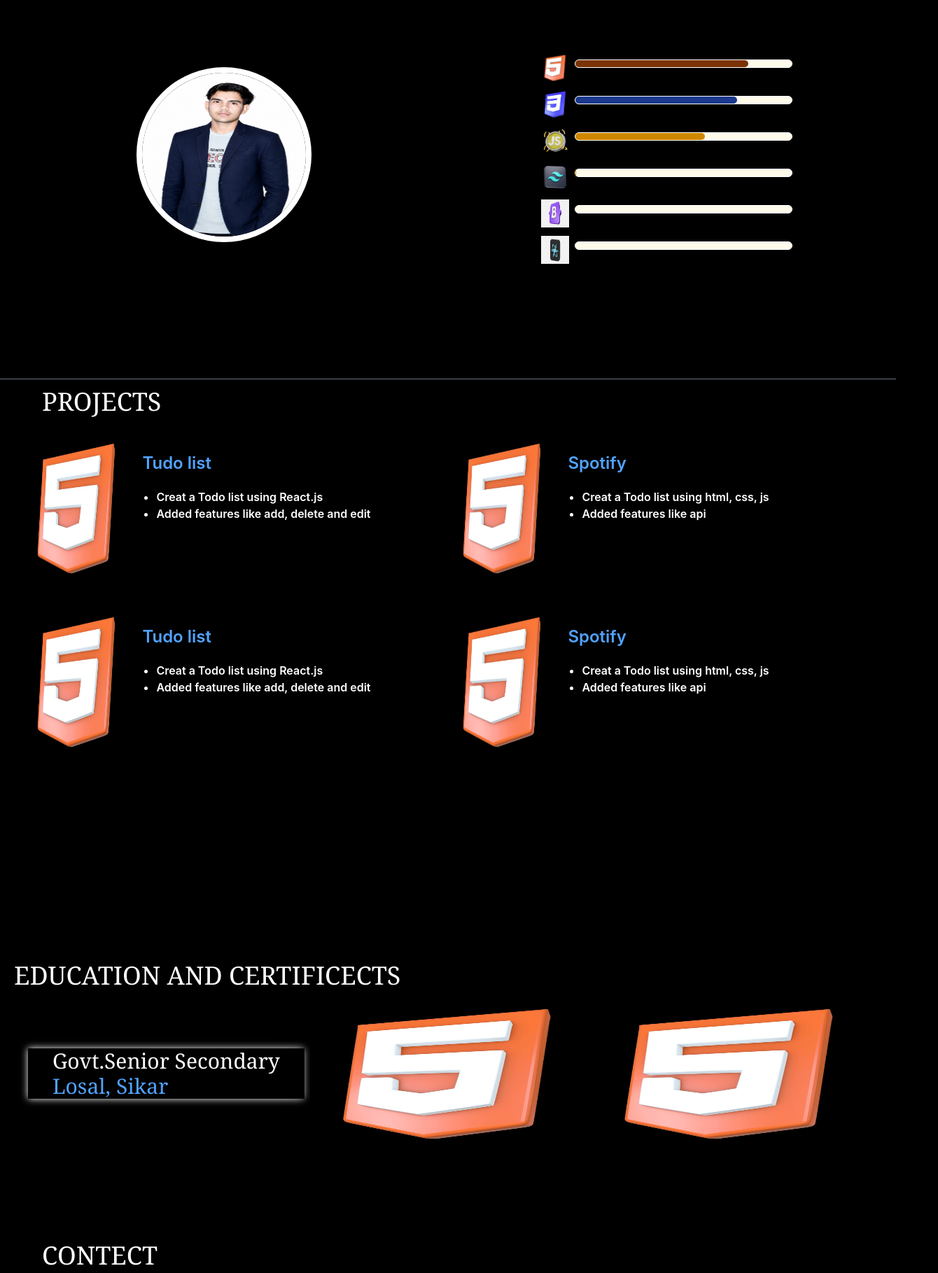
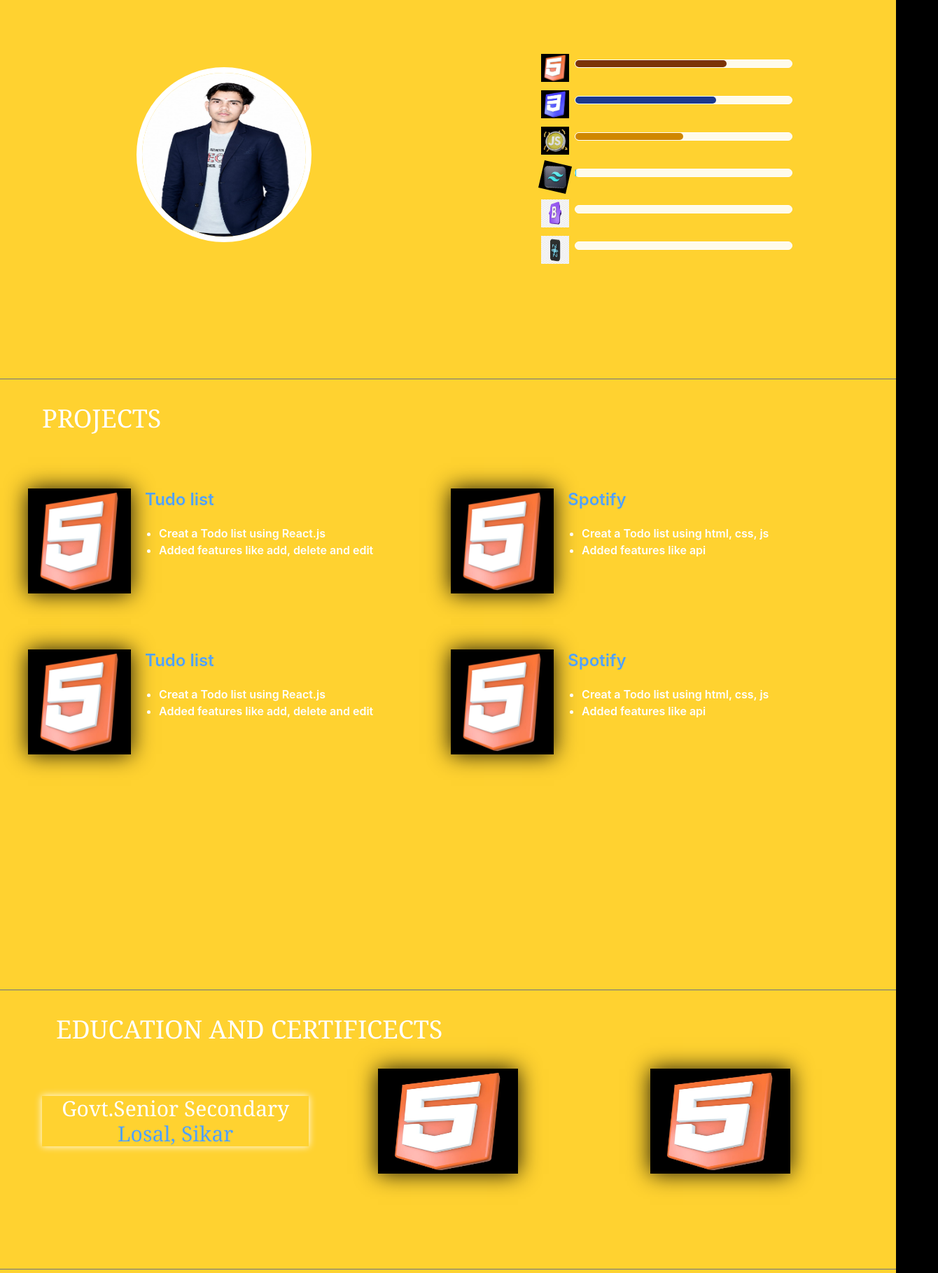
Before and after one commit to Raj-Hans-Hub/Portfolio, a React (Vite) app: page / in a window 1280 px wide. Shown: the part 960-2779 px from the top of the page at 70% size, 1340 px wide, since content can reach past the window. Built offline with nearby package versions, Linux system fonts and the light colour scheme.

Commit message:
resposive with max-sm

```diff
--- a/src/App.jsx
+++ b/src/App.jsx
@@ -12,6 +12,8 @@ function App() {
 
   return (
     <>
+    <div className="continer bg-amber-300 overflow-x-hidden">
+
       <Navbar />
       <Profile/>
       < Career_objecttive/>
@@ -19,6 +21,7 @@ function App() {
        <Projects/>
        <Eduandcer/>
        <Footer/>
+    </div>
     </>
   )
 }
--- a/src/components/Career_objecttive.jsx
+++ b/src/components/Career_objecttive.jsx
@@ -4,9 +4,9 @@ const Career_objecttive = () => {
   return (
     <>
       <>
-       <div  id='career' className="border-[.1px] container mx-auto p-4  border-y-gray-500 border-x-0 ">
+       <div  id='career' className="border-[.1px]    p-4  border-y-gray-500 border-x-0 ">
          <div className='text-start ms-20     my-4 text-4xl font-serif '>CAREER OBJECTIVE</div>
-        <div className="container flex  mx-auto text-l font-serif p-3 px-20 items-center "><p className=' text-shadow-[0px_0px_20px_white]'> Motivated and self-learning Fresher Web Developer with knowledge of HTML, CSS, JavaScript, React.js, and basic MERN stack development. Looking for an internship or entry-level opportunity to improve skills and work on real-world projects.
+        <div className="container flex   mx-auto text-l font-serif p-3 px-20 max-sm:px-4 items-center "><p className=' text-shadow-[0px_0px_20px_white]'> Motivated and self-learning Fresher Web Developer with knowledge of HTML, CSS, JavaScript, React.js, and basic MERN stack development. Looking for an internship or entry-level opportunity to improve skills and work on real-world projects.
             </p>
         </div>
         </div>
--- a/src/components/Eduandcer.jsx
+++ b/src/components/Eduandcer.jsx
@@ -3,25 +3,25 @@ import React from 'react'
 const Eduandcer = () => {
   return (
     <>
-      <div  id='edu' className='scroll-m-11 container mx-auto  md:h-[50vh] '>
-        <div className='md:text-start max-sm:text-start  ms-5 my-5 text-4xl  font-serif '>EDUCATION AND CERTIFICECTS</div>
-        <div className='flex gap-2 px-10 flex flex-col justify-center items-center md:flex-row'>
+      <div  id='edu' className='scroll-m-11 border-[.1px]  border-y-gray-500   border-x-0  pb-9 md:h-[50vh] '>
+        <div className='md:text-start   ms-20 my-9 text-4xl  font-serif max-sm:text-center max-sm:ms-0'>EDUCATION AND CERTIFICECTS</div>
+        <div className='flex gap-2 gap-y-5 container mx-auto px-15 flex-col justify-center  items-center md:flex-row'>
 
-        <div className="project_item_box shadow-[0px_0px_10px_white]  flex w-full">
+        <div className="project_item_box shadow-[0px_0px_10px_white]   flex w-full">
 
             <div className="project_detail  flex font-serif text-3xl justify-center items-center w-full">
-                <ul className=' '>
+                <ul className=' text-center'>
                     <li>Govt.Senior Secondary </li>
                     <li className='text-blue-400'>Losal, Sikar</li>
                 </ul>
             </div>
         </div>
-        <div className="project_item_box  flex w-full">
-            <div className="project_pic  "><img src={`${import.meta.env.BASE_URL}html.jpeg`} alt="" className='h-[200px] w-[400px] shadow-[0_0_30px_rgba(0,0,0,0.9)]' alt="" srcset="" /></div>
+        <div className="project_item_box   flex w-full">
+            <div className="project_pic mx-auto  "><img src={`${import.meta.env.BASE_URL}html.jpeg`} alt="" className='h-[150px] w-[200px] shadow-[0_0_30px_rgba(0,0,0,0.9)]' alt="" srcset="" /></div>
 
         </div>
         <div className="project_item_box  flex w-full">
-            <div className="project_pic  "><img src={`${import.meta.env.BASE_URL}html.jpeg`} alt="" className='h-[200px] w-[400px] shadow-[0_0_30px_rgba(0,0,0,0.9)]' alt="" srcset="" /></div>
+            <div className="project_pic  mx-auto"><img src={`${import.meta.env.BASE_URL}html.jpeg`} alt="" className='h-[150px] w-[200px] shadow-[0_0_30px_rgba(0,0,0,0.9)]' alt="" srcset="" /></div>
 
         </div>
         </div>
--- a/src/components/Navbar.jsx
+++ b/src/components/Navbar.jsx
@@ -1,4 +1,5 @@
 import React, { useEffect, useRef, useState } from 'react'
+import { MdMenu } from 'react-icons/md'
 import { NavLink } from 'react-router-dom'
 const Navbar = () => {
 
@@ -57,11 +58,11 @@ const Navbar = () => {
 
 
   return (
-    <nav className='  container mx-auto flex justify-between border border-y-gray-500 border-x-0 bg-black text-white z-20 py-2 sticky top-0'>
+    <nav className='  flex justify-between border border-y-gray-500 border-x-0 bg-black text-white z-20 py-2 sticky top-0'>
       <div className="logo font-bold text-xl mx-6">
         <span className=' '> !Port</span><span className='text-amber-600 '>foilo</span>
       </div>
-      <div className='max-sm:block hidden' onClick={heamer}>hemp</div>
+      <div className='max-sm:block hidden' onClick={heamer}><MdMenu/></div>
       <ul className='flex gap-1 mx-6 max-sm:hidden '>
         <li onClick={() => scrollToSection("home", "home")} className={` ${active === "home" ? "text-red-700 font-bold" : ""} cursor-pointer hover:font-bold  hover:text-red-700  w-[80px] text-center  transition-all`}>Home</li>
         <li onClick={() => scrollToSection("skill", "skill")} className={` ${active === "skill" ? "text-red-700 font-bold" : ""} cursor-pointer hover:font-bold  hover:text-red-700  w-[80px] text-center transition-all`} >Skill</li>
--- a/src/components/Projects.jsx
+++ b/src/components/Projects.jsx
@@ -3,25 +3,25 @@ import React from 'react'
 const Projects = () => {
     return (
         <>
-            <section id='projects' className=' scroll-mt-11 container mx-auto   md:h-screen  '>
-                <div className='text-start ms-15 my-3 text-4xl font-serif container mx-auto '>PROJECTS</div>
+            <section id='projects' className=' scroll-mt-11 my-9   md:h-screen  container mx-auto '>
+                <div className='text-start ms-15 my-3 text-4xl font-serif max-sm:text-center max-sm:ms-0  '>PROJECTS</div>
                 {/* start conding project row */}
-                <div className='flex gap-2 p-5 px-9 flex flex-col justify-center items-center md:flex-row'>
-                    <div className="project_item_box   flex w-full">
-                        <div className="project_pic  "><img src={`${import.meta.env.BASE_URL}html.jpeg`} alt="" className='h-[200px] w-[200px] shadow-[0_0_30px_rgba(0,0,0,0.9)]' alt="" srcset="" /></div>
-                        <div className="project_detail  font-semibold p-5 w-full">
-                            <h2 className='text-blue-400 text-2xl'>Tudo list</h2>
-                            <ul className='list-disc p-5'>
+                <div className='flex gap-2  my-15 max-sm:my-0 p-5 px-10 flex flex-col justify-center items-center md:flex-row  '>
+                    <div className="project_item_box    flex w-full">
+                        <div className="project_pic  "><img src={`${import.meta.env.BASE_URL}html.jpeg`} alt="" className='h-[150px] w-[200px] shadow-[0_0_30px_rgba(0,0,0,0.9)]' alt="" srcset="" /></div>
+                        <div className="project_detail  font-semibold px-5 w-full">
+                            <h2 className='text-blue-400  text-2xl'>Tudo list</h2>
+                            <ul className='list-disc p-5 max-sm:p-0'>
                                 <li>Creat a Todo list using React.js</li>
                                 <li>Added features like add, delete and edit  </li>
                             </ul>
                         </div>
                     </div>
                     <div className="project_item_box flex w-full">
-                        <div className="project_pic  "><img src={`${import.meta.env.BASE_URL}html.jpeg`} alt="" className='h-[200px] w-[200px] shadow-[0_0_30px_rgba(0,0,0,0.9)]' alt="" srcset="" /></div>
-                        <div className="project_detail  p-5 font-semibold w-full ">
+                        <div className="project_pic  "><img src={`${import.meta.env.BASE_URL}html.jpeg`} alt="" className='h-[150px] w-[200px] shadow-[0_0_30px_rgba(0,0,0,0.9)]' alt="" srcset="" /></div>
+                        <div className="project_detail  px-5 font-semibold w-full ">
                             <h2 className='text-blue-400 text-2xl'>Spotify</h2>
-                            <ul className='list-disc p-5'>
+                            <ul className='list-disc p-5 max-sm:p-0'>
                                 <li>Creat a Todo list using html, css, js</li>
                                 <li>Added features like api </li>
                             </ul>
@@ -31,23 +31,23 @@ const Projects = () => {
                 </div>
                 {/* end conding project row */}
                 {/* start conding project row2 */}
-                <div className='flex gap-2 my-7  px-9 flex flex-col justify-center items-center md:flex-row'>
+                <div className='flex gap-2 my-15 max-sm:my-0  px-10 flex flex-col justify-center items-center md:flex-row'>
 
                     <div className="project_item_box  flex w-full">
-                        <div className="project_pic  "><img src={`${import.meta.env.BASE_URL}html.jpeg`} alt="" className='h-[200px] w-[200px] shadow-[0_0_30px_rgba(0,0,0,0.9)]' alt="" srcset="" /></div>
-                        <div className="project_detail  font-semibold p-5 w-full">
+                        <div className="project_pic  "><img src={`${import.meta.env.BASE_URL}html.jpeg`} alt="" className='h-[150px] w-[200px] shadow-[0_0_30px_rgba(0,0,0,0.9)]' alt="" srcset="" /></div>
+                        <div className="project_detail  font-semibold px-5 w-full">
                             <h2 className='text-blue-400 text-2xl'>Tudo list</h2>
-                            <ul className='list-disc p-5'>
+                            <ul className='list-disc p-5 max-sm:p-0'>
                                 <li>Creat a Todo list using React.js</li>
                                 <li>Added features like add, delete and edit  </li>
                             </ul>
                         </div>
                     </div>
                     <div className="project_item_box  flex w-full">
-                        <div className="project_pic  "><img src={`${import.meta.env.BASE_URL}html.jpeg`} alt="" className='h-[200px] w-[200px] shadow-[0_0_30px_rgba(0,0,0,0.9)]' alt="" srcset="" /></div>
-                        <div className="project_detail  p-5 font-semibold w-full ">
+                        <div className="project_pic  "><img src={`${import.meta.env.BASE_URL}html.jpeg`} alt="" className='h-[150px] w-[200px] shadow-[0_0_30px_rgba(0,0,0,0.9)]' alt="" srcset="" /></div>
+                        <div className="project_detail  px-5 font-semibold w-full ">
                             <h2 className='text-blue-400 text-2xl'>Spotify</h2>
-                            <ul className='list-disc p-5'>
+                            <ul className='list-disc p-5 max-sm:p-0'>
                                 <li>Creat a Todo list using html, css, js</li>
                                 <li>Added features like api </li>
                             </ul>
--- a/src/components/Skil.jsx
+++ b/src/components/Skil.jsx
@@ -19,24 +19,24 @@ const Skil = () => {
     }, []);
     return (
         <>
-            <section id='skill' ref={sectionRef} className='scroll-mt-11 border-[.1px] border-y-gray-500 border-x-0 container mx-auto'>
-                <div className='  text-start ms-25 mt-9  text-4xl font-serif ' >SKILLS</div>
+            <section id='skill' ref={sectionRef} className='scroll-mt-11 border-[.1px]  border-y-gray-500   border-x-0  '>
+                <div className='  text-start ms-25 mt-9 max-sm:text-center max-sm:ms-0   text-4xl font-serif ' >SKILLS</div>
                 <div className='container flex-col sm:flex-row justify-center  items-center  flex mx-auto    h-[80vh] '>
                     {/* start imgage set coding */}
                     <div className='w-full  flex justify-center  '><img src={`${import.meta.env.BASE_URL}b.jpg`} alt="" className=' w-[250px] h-[250px] rounded-full  border-8 ' />
                     </div>
 
                     {/* end image conging */}
-                    <div className=' w-full  flex  items-center justify-center   '>
+                    <div className=' w-full  flex  items-center justify-center  max-sm:my-6 max-sm:flex-col '>
 
-                        <div className=' w-full ms-22 '>
+                        <div className=' w-full ms-22 max-sm:flex max-sm:flex-col  '>
 
                              {/* start html bar conding */}
                             <div className="item w-full  gap-2 flex   items-center justify-center">
                                 <div className="img mt-3 flex flex-col justify-center items-center font-semibold font-serif"><img src={`${import.meta.env.BASE_URL}html.jpeg`} alt="" className='h-[40px] w-[40px]  ' /> <span></span></div>
                                 <div className="barbox w-3/4   ">
                                     <div className="bar w-3/4 h-3 bg-amber-50   rounded-full relative border">
-                                        <div className={` h-2.5 bg-amber-900 rounded-full transition-all ease-in-out duration-2000 ${show ? "w-[80%]" : "w-0"} `}></div>
+                                        <div className={` h-2.5 bg-amber-900 rounded-full transition-all ease-in-out duration-2000 ${show ? "w-[70%]" : "w-0"} `}></div>
                                     </div>
                                 </div>
                             </div>
@@ -48,7 +48,7 @@ const Skil = () => {
                                 <div className="img mt-3 flex flex-col justify-center items-center  font-semibold font-serif"><img src={`${import.meta.env.BASE_URL}css.jpeg`} alt="" className='h-[40px] w-[40px]  ' /> <span></span></div>
                                 <div className="barbox w-3/4   ">
                                     <div className="bar w-3/4 h-3 bg-amber-50   rounded-full relative border">
-                                        <div className={` h-2.5 bg-blue-900 rounded-full transition-all delay-2000 ease-in-out duration-2000 ${show ? "w-[75%]" : "w-0"} `}></div>
+                                        <div className={` h-2.5 bg-blue-900 rounded-full transition-all delay-2000 ease-in-out duration-2000 ${show ? "w-[65%]" : "w-0"} `}></div>
                                     </div>
                                 </div>
                             </div>
@@ -61,7 +61,7 @@ const Skil = () => {
                                 <div className="img mt-3 flex flex-col justify-center items-center  font-semibold font-serif"><img src={`${import.meta.env.BASE_URL}js.jpeg`} alt="" className='h-[40px] w-[40px]  ' /> <span></span></div>
                                 <div className="barbox w-3/4   ">
                                     <div className="bar w-3/4 h-3 bg-amber-50   rounded-full relative border">
-                                        <div className={` h-2.5 bg-yellow-600 rounded-full transition-all delay-4000 ease-in-out duration-2000 ${show ? "w-[60%]" : "w-0"} `}></div>
+                                        <div className={` h-2.5 bg-yellow-600 rounded-full transition-all delay-4000 ease-in-out duration-2000 ${show ? "w-[50%]" : "w-0"} `}></div>
                                     </div>
                                 </div>
                             </div>
@@ -73,7 +73,7 @@ const Skil = () => {
                                 <div className="img mt-3 flex flex-col justify-center items-center  font-semibold font-serif"><img src={`${import.meta.env.BASE_URL}tailwindcss.jpeg`} alt="" className='h-[40px] w-[40px]  rotate-13 ' /> <span></span></div>
                                 <div className="barbox w-3/4   ">
                                     <div className="bar w-3/4 h-3 bg-amber-50   rounded-full relative border">
-                                        <div className={` h-2.5 bg-yellow-600 rounded-full transition-all delay-6000 ease-in-out duration-2000 ${show ? "w-[60%]" : "w-0"} `}></div>
+                                        <div className={` h-2.5 bg-sky-400 rounded-full transition-all delay-6000 ease-in-out duration-2000 ${show ? "w-[45%]" : "w-0"} `}></div>
                                     </div>
                                 </div>
                             </div>
@@ -83,7 +83,7 @@ const Skil = () => {
                                 <div className="img mt-3 flex flex-col justify-center items-center  font-semibold font-serif"><img src={`${import.meta.env.BASE_URL}boots.jpeg`} alt="" className='h-[40px] w-[40px]  ' /> <span></span></div>
                                 <div className="barbox w-3/4   ">
                                     <div className="bar w-3/4 h-3 bg-amber-50   rounded-full relative border">
-                                        <div className={` h-2.5 bg-violet-600 rounded-full transition-all delay-8000 ease-in-out duration-2000 ${show ? "w-[50%]" : "w-0"} `}></div>
+                                        <div className={` h-2.5 bg-violet-600 rounded-full transition-all delay-8000 ease-in-out duration-2000 ${show ? "w-[40%]" : "w-0"} `}></div>
                                     </div>
                                 </div>
                             </div>
@@ -93,7 +93,7 @@ const Skil = () => {
                                 <div className="img mt-3 flex flex-col justify-center items-center  font-semibold font-serif"><img src={`${import.meta.env.BASE_URL}react.jpeg`} alt="" className='h-[40px] w-[40px] bg-black  ' /> <span></span></div>
                                 <div className="barbox w-3/4   ">
                                     <div className="bar w-3/4 h-3 bg-amber-50   rounded-full relative border">
-                                        <div className={` h-2.5 bg-blue-500 rounded-full transition-all delay-10000 ease-in-out duration-2000 ${show ? "w-[40%]" : "w-0"} `}></div>
+                                        <div className={` h-2.5 bg-blue-500 rounded-full transition-all delay-10000 ease-in-out duration-2000 ${show ? "w-[30%]" : "w-0"} `}></div>
                                     </div>
                                 </div>
                             </div>
```
Also changed, not shown: src/components/Footer.jsx (+4 -4 lines), src/components/Profile.jsx (+9 -5 lines), src/index.css (+5 -4 lines).
